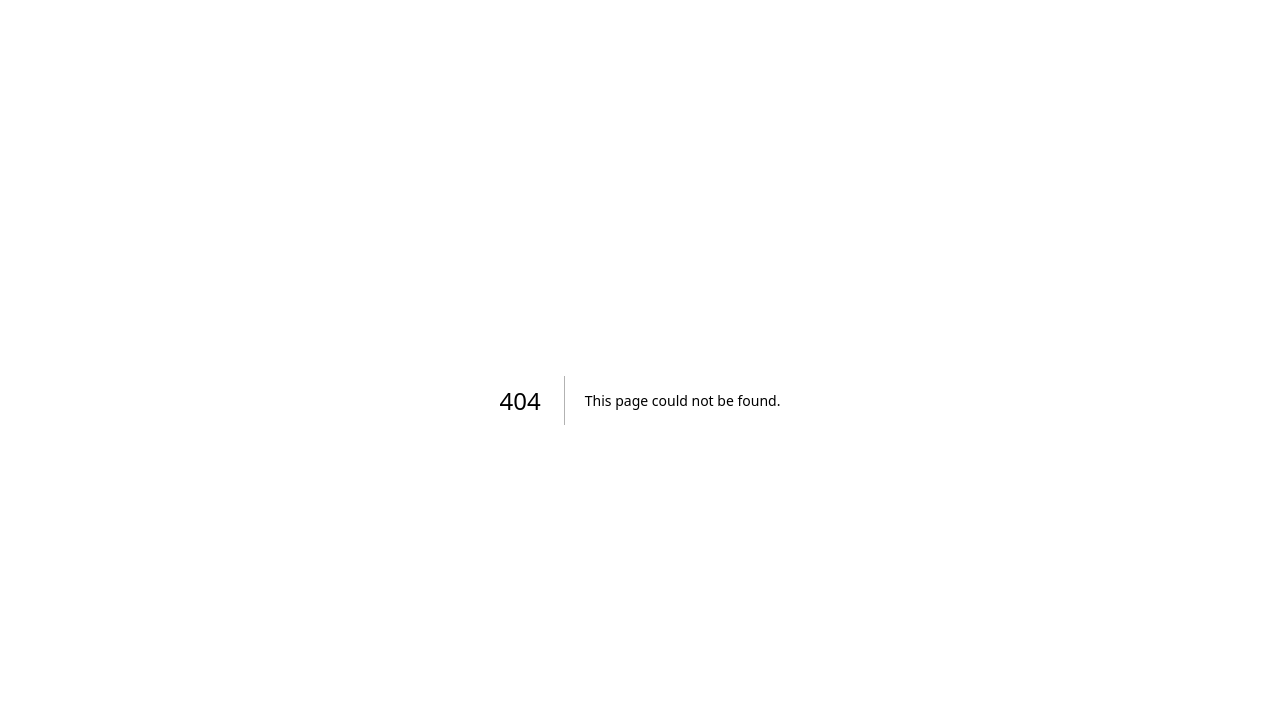
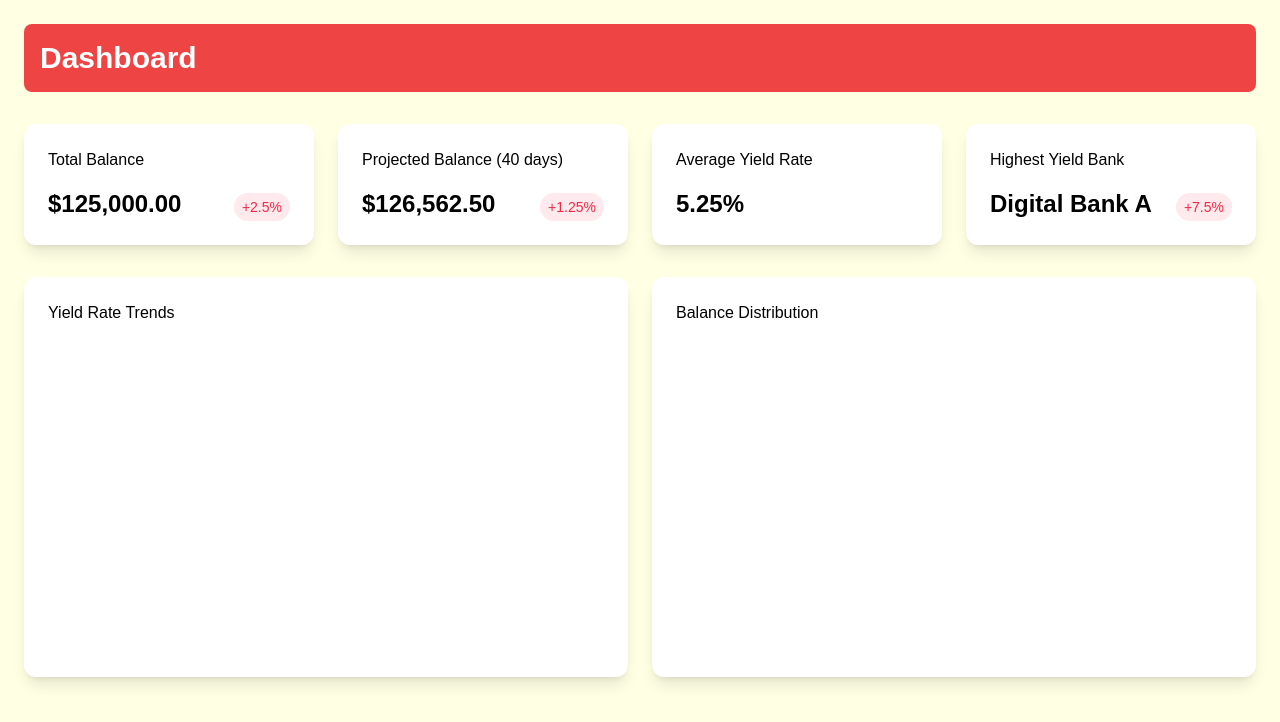
Before and after one commit to andrewnms/yield_hunter_v2, a Next.js app: page /dashboard in a window 1280 px wide. Before the commit this address had no page. Shown: the top 722 px of the page. Built offline with nearby package versions, Linux system fonts and the light colour scheme.

Commit message:
Iniitiated

```diff
--- /dev/null
+++ b/app/dashboard/page.tsx
@@ -0,0 +1,20 @@
+import Dashboard from '@/components/dashboard/Dashboard';
+
+// This would normally come from an API call
+const dummyData = {
+  totalBalance: 125000.00,
+  projectedBalance: 126562.50,
+  averageYield: 5.25,
+  highestYield: {
+    bank: 'Digital Bank A',
+    rate: 7.50,
+  },
+};
+
+export default function DashboardPage() {
+  return (
+    <main className="min-h-screen bg-secondary">
+      <Dashboard data={dummyData} />
+    </main>
+  );
+}
--- /dev/null
+++ b/components/dashboard/Dashboard.tsx
@@ -0,0 +1,73 @@
+import { Suspense } from 'react';
+import MetricCard from './MetricCard';
+import { formatCurrency, formatPercentage } from '@/lib/formatters';
+
+interface DashboardProps {
+  data: {
+    totalBalance: number;
+    projectedBalance: number;
+    averageYield: number;
+    highestYield: {
+      bank: string;
+      rate: number;
+    };
+  };
+}
+
+const Dashboard = ({ data }: DashboardProps) => {
+  return (
+    <div className="p-6">
+      <div className="mb-8 p-4 rounded-lg bg-red-500">
+        <h1 className="text-3xl font-bold text-white">Dashboard</h1>
+      </div>
+
+      <div className="grid grid-cols-1 md:grid-cols-2 lg:grid-cols-4 gap-6">
+        <MetricCard
+          title="Total Balance"
+          value={formatCurrency(data.totalBalance)}
+          trend={{ value: 2.5, isPositive: true }}
+        />
+
+        <MetricCard
+          title="Projected Balance (40 days)"
+          value={formatCurrency(data.projectedBalance)}
+          trend={{
+            value: ((data.projectedBalance - data.totalBalance) / data.totalBalance) * 100,
+            isPositive: data.projectedBalance > data.totalBalance
+          }}
+        />
+
+        <MetricCard
+          title="Average Yield Rate"
+          value={formatPercentage(data.averageYield)}
+        />
+
+        <MetricCard
+          title="Highest Yield Bank"
+          value={`${data.highestYield.bank}`}
+          trend={{
+            value: data.highestYield.rate,
+            isPositive: true
+          }}
+        />
+      </div>
+
+      <div className="mt-8">
+        <Suspense fallback={<div className="text-center text-black">Loading charts...</div>}>
+          <div className="grid grid-cols-1 lg:grid-cols-2 gap-6">
+            <div className="bg-white rounded-xl shadow-lg p-6 min-h-[400px]">
+              <h3 className="text-black font-medium mb-4">Yield Rate Trends</h3>
+              {/* Yield rate chart will go here */}
+            </div>
+            <div className="bg-white rounded-xl shadow-lg p-6 min-h-[400px]">
+              <h3 className="text-black font-medium mb-4">Balance Distribution</h3>
+              {/* Balance distribution chart will go here */}
+            </div>
+          </div>
+        </Suspense>
+      </div>
+    </div>
+  );
+};
+
+export default Dashboard;
--- /dev/null
+++ b/components/dashboard/MetricCard.tsx
@@ -0,0 +1,34 @@
+import { ReactNode } from 'react';
+
+interface MetricCardProps {
+  title: string;
+  value: string;
+  icon?: ReactNode;
+  trend?: {
+    value: number;
+    isPositive: boolean;
+  };
+}
+
+const MetricCard = ({ title, value, icon, trend }: MetricCardProps) => {
+  return (
+    <div className="bg-white rounded-xl shadow-lg p-6 transition-transform hover:scale-[1.02] hover:shadow-xl">
+      <div className="flex items-center justify-between mb-4">
+        <h3 className="text-black font-medium">{title}</h3>
+        {icon && <span className="text-primary">{icon}</span>}
+      </div>
+      <div className="flex items-baseline justify-between">
+        <p className="text-2xl font-bold text-black">{value}</p>
+        {trend && (
+          <span className={`px-2 py-1 rounded-full text-sm ${
+            trend.isPositive ? 'bg-primary bg-opacity-10 text-primary' : 'bg-red-100 text-red-800'
+          }`}>
+            {trend.isPositive ? '+' : '-'}{Math.abs(trend.value)}%
+          </span>
+        )}
+      </div>
+    </div>
+  );
+};
+
+export default MetricCard;
--- /dev/null
+++ b/components/layout/Layout.tsx
@@ -0,0 +1,23 @@
+import React from 'react';
+import Navbar from './Navbar';
+import Sidebar from './Sidebar';
+
+interface LayoutProps {
+  children: React.ReactNode;
+}
+
+const Layout: React.FC<LayoutProps> = ({ children }) => {
+  return (
+    <div className="min-h-screen bg-secondary">
+      <Navbar />
+      <div className="flex">
+        <Sidebar />
+        <main className="flex-1 p-8">
+          {children}
+        </main>
+      </div>
+    </div>
+  );
+};
+
+export default Layout;
--- /dev/null
+++ b/components/layout/Navbar.tsx
@@ -0,0 +1,23 @@
+import Link from 'next/link';
+
+const Navbar = () => {
+  return (
+    <nav className="bg-primary text-secondary p-4 shadow-lg">
+      <div className="container mx-auto flex justify-between items-center">
+        <Link href="/" className="text-2xl font-bold">
+          Yield Hunter
+        </Link>
+        <div className="space-x-4">
+          <Link href="/dashboard" className="hover:text-opacity-80">
+            Dashboard
+          </Link>
+          <Link href="/analytics" className="hover:text-opacity-80">
+            Analytics
+          </Link>
+        </div>
+      </div>
+    </nav>
+  );
+};
+
+export default Navbar;
--- /dev/null
+++ b/components/layout/Sidebar.tsx
@@ -0,0 +1,32 @@
+import Link from 'next/link';
+
+const Sidebar = () => {
+  return (
+    <aside className="w-64 min-h-screen bg-white shadow-lg">
+      <div className="p-4">
+        <nav className="space-y-2">
+          <Link
+            href="/dashboard"
+            className="block p-2 rounded hover:bg-secondary hover:text-primary transition-colors"
+          >
+            Overview
+          </Link>
+          <Link
+            href="/yields"
+            className="block p-2 rounded hover:bg-secondary hover:text-primary transition-colors"
+          >
+            Yield Rates
+          </Link>
+          <Link
+            href="/accounts"
+            className="block p-2 rounded hover:bg-secondary hover:text-primary transition-colors"
+          >
+            Accounts
+          </Link>
+        </nav>
+      </div>
+    </aside>
+  );
+};
+
+export default Sidebar;
--- /dev/null
+++ b/lib/formatters.ts
@@ -0,0 +1,16 @@
+export const formatCurrency = (amount: number, currency: string = 'USD'): string => {
+  return new Intl.NumberFormat('en-US', {
+    style: 'currency',
+    currency,
+    minimumFractionDigits: 2,
+    maximumFractionDigits: 2,
+  }).format(amount);
+};
+
+export const formatPercentage = (value: number): string => {
+  return new Intl.NumberFormat('en-US', {
+    style: 'percent',
+    minimumFractionDigits: 2,
+    maximumFractionDigits: 2,
+  }).format(value / 100);
+};
--- a/tailwind.config.ts
+++ b/tailwind.config.ts
@@ -11,6 +11,16 @@ export default {
       colors: {
         background: "var(--background)",
         foreground: "var(--foreground)",
+        primary: '#EE2B47',
+        secondary: '#FFFFE4',
+      },
+      backgroundColor: {
+        'primary': '#EE2B47',
+        'secondary': '#FFFFE4',
+      },
+      textColor: {
+        'primary': '#EE2B47',
+        'secondary': '#FFFFE4',
       },
     },
   },
```
